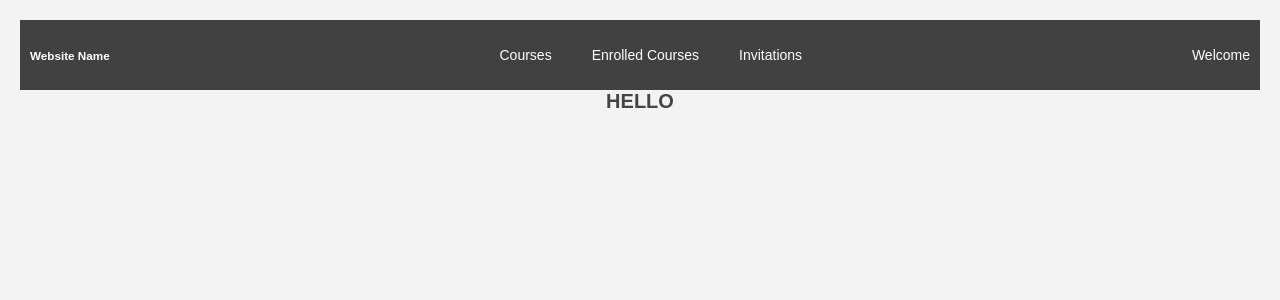
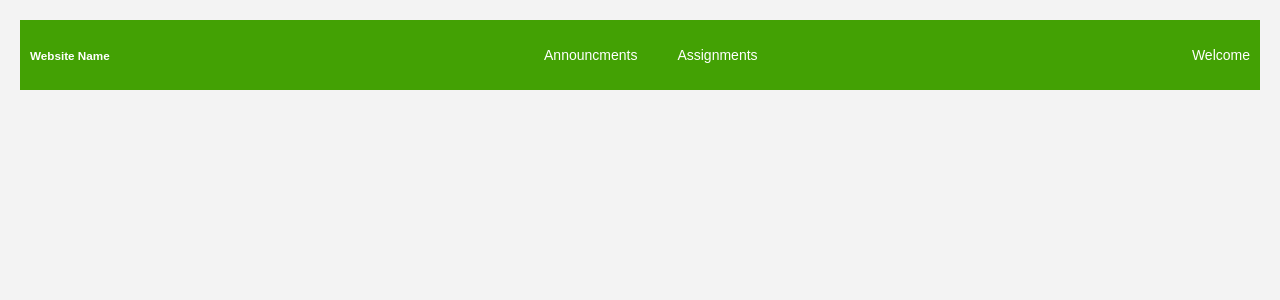
Before and after one commit to AhmadAbouAmoun/e_learning_website, a React (Create React App) app: page /homepage/Enrolled/course-info/1 in a window 1280 px wide. Shown: the top 300 px of the page. Built offline with nearby package versions, Linux system fonts and the light colour scheme; no server answers.

Commit message:
created the navbat in CourseInfo

```diff
--- a/src/pages/CourseInfo.js
+++ b/src/pages/CourseInfo.js
@@ -1,7 +1,24 @@
+import {useState} from "react";
 import {useParams} from "react-router-dom";
 
 const CourseInfo = () => {
-    const {courseId} = useParams();
-    return <h1>HELLO</h1>;
+    const {id} = useParams();
+    const [path, setPath] = useState("Announcments");
+    console.log(path);
+
+    return (
+        <div>
+            <nav className="navbar">
+                <h3>Website Name</h3>
+
+                <ul>
+                    <li onClick={() => setPath("Announcments")}>Announcments</li>
+                    <li onClick={() => setPath("Assignments")}>Assignments</li>
+                </ul>
+
+                <span>Welcome</span>
+            </nav>
+        </div>
+    );
 };
 export default CourseInfo;
--- a/src/pages/HomePage.js
+++ b/src/pages/HomePage.js
@@ -2,11 +2,16 @@ import {useState} from "react";
 import Courses from "../components/Courses";
 import "../styles/navbar.css";
 import EnrolledCourses from "../components/EnrolledCourses";
-import {Route, Routes, useNavigate} from "react-router-dom";
+import {Route, Routes, useLocation, useNavigate} from "react-router-dom";
 import CourseInfo from "./CourseInfo";
 const HomePage = () => {
     const navigate = useNavigate();
+    const location = useLocation();
+    const isPath = location.pathname.includes("course-info");
+
     return (
+        <>
+            {!isPath && (
                 <div>
                     <nav className="navbar">
                         <h3>Website Name</h3>
@@ -31,13 +36,15 @@ const HomePage = () => {
 
                         <span>Welcome</span>
                     </nav>
+                </div>
+            )}
             <Routes>
                 <Route path="Courses" element={<Courses />} />
                 <Route path="Enrolled/*" element={<EnrolledCourses />}>
                     <Route path="course-info/:id" element={<CourseInfo />} />
                 </Route>
             </Routes>
-        </div>
+        </>
     );
 };
 export default HomePage;
--- a/src/styles/navbar.css
+++ b/src/styles/navbar.css
@@ -19,7 +19,7 @@ button {
     padding: 10px;
     width: 100%;
     height: 70px;
-    background-color: #414141;
+    background-color: #43a104;
     color: white;
     align-items: center;
     justify-content: space-between;
```
Lines whose indentation alone changed are shown as unchanged.
